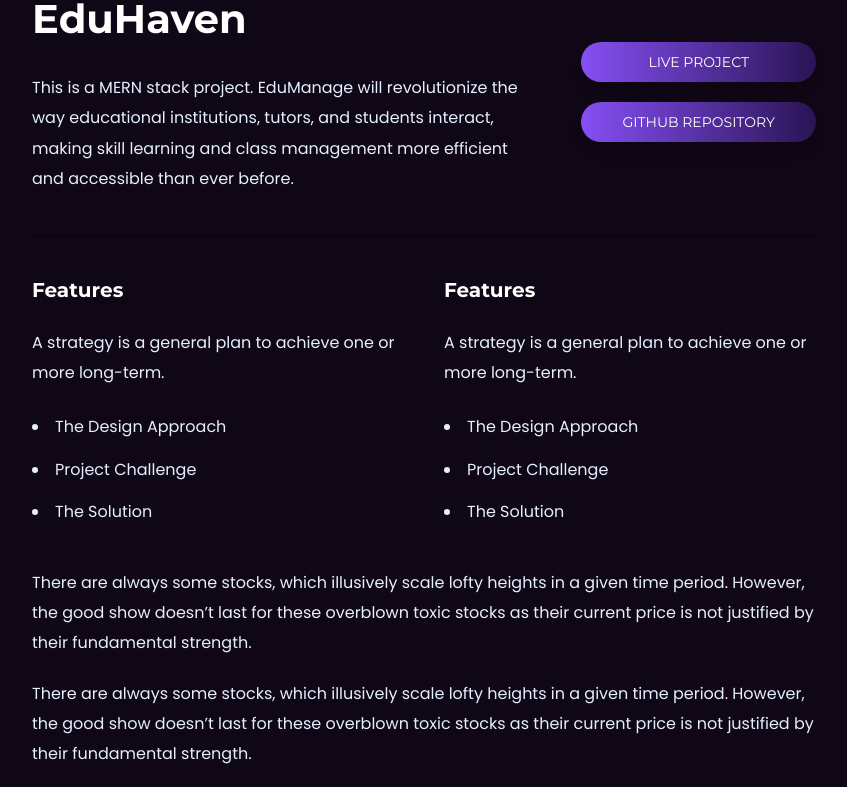
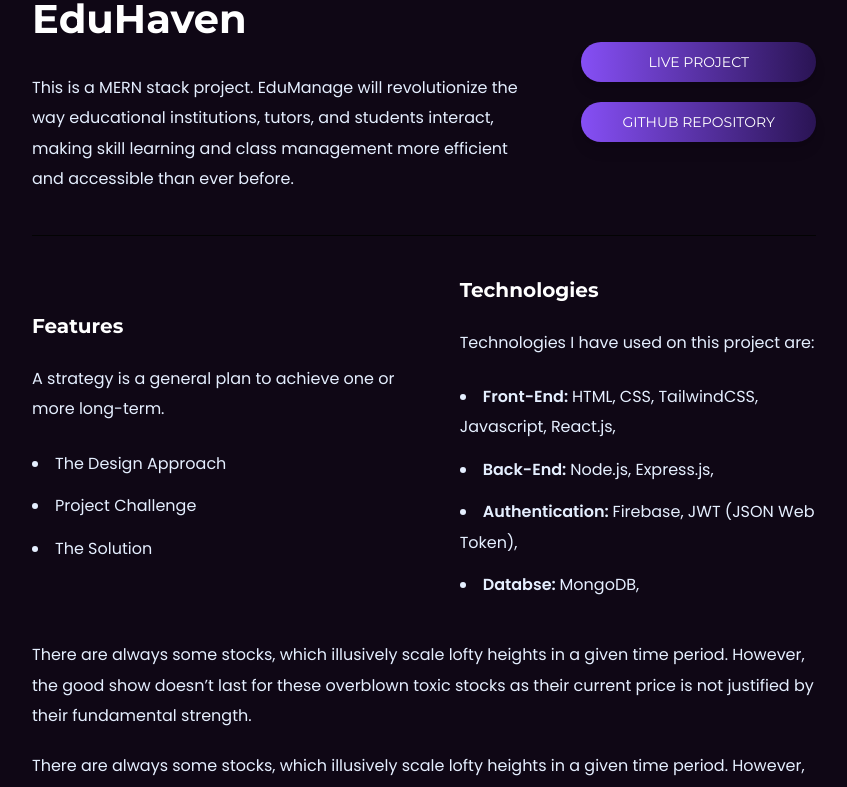
Before and after one commit to yeaminfoysal/Portfolio, a React (Vite) app: page /project2 in a window 1280 px wide. Shown: the part 579-1366 px from the top of the page, without its empty margins (216-1063 px from the left). Built offline with nearby package versions, Linux system fonts and the light colour scheme.

Commit message:
projects technologies updated

```diff
--- a/src/Pages/ProjectDetails/ProjectDetails1.jsx
+++ b/src/Pages/ProjectDetails/ProjectDetails1.jsx
@@ -6,6 +6,24 @@
 import { Link } from 'react-router-dom';
 
 const ProjectDetails1 = () => {
+    const technologies = [
+        {
+            type: 'Front-End',
+            tech: ['HTML', 'CSS', 'TailwindCSS', 'Javascript', 'React.js']
+        },
+        {
+            type: 'Back-End',
+            tech: ['Node.js', 'Express.js']
+        },
+        {
+            type: 'Authentication',
+            tech: ['Firebase']
+        },
+        {
+            type: 'Databse',
+            tech: ['MongoDB']
+        }
+    ]
     return (
         <div className="bg-main py-20">
             <div className='bg-secondery w-[95%] lg:w-[70%] mx-auto rounded-2xl shadow-xl shadow-[#000000] p-14 relative'>
@@ -40,12 +58,14 @@
                         </ul>
                     </div>
                     <div>
-                        <h4 className='text-xl font-bold mb-6'>Features</h4>
-                        <p className='leading-[1.9] color-desc'>A strategy is a general plan to achieve one or more long-term.</p>
+                        <h4 className='text-xl font-bold mb-6'>Technologies</h4>
+                        <p className='leading-[1.9] color-desc'>Technologies I have used on this project are:</p>
                         <ul className='mt-6 leading-[1.9] color-desc list-inside list-disc space-y-3'>
-                            <li>The Design Approach</li>
-                            <li>Project Challenge</li>
-                            <li>The Solution</li>
+                            {
+                                technologies.map(type => (
+                                    <li className='font-semibold'>{type.type}: {type.tech.map(t => <p key={t} className='inline font-normal' >{t}, </p> )} </li>
+                                ) )
+                            }
                         </ul>
                     </div>
                 </div>
--- a/src/Pages/ProjectDetails/ProjectDetails2.jsx
+++ b/src/Pages/ProjectDetails/ProjectDetails2.jsx
@@ -5,6 +5,24 @@
 
 
 const ProjectDetails2 = () => {
+    const technologies = [
+        {
+            type: 'Front-End',
+            tech: ['HTML', 'CSS', 'TailwindCSS', 'Javascript', 'React.js']
+        },
+        {
+            type: 'Back-End',
+            tech: ['Node.js', 'Express.js']
+        },
+        {
+            type: 'Authentication',
+            tech: ['Firebase', 'JWT (JSON Web Token)']
+        },
+        {
+            type: 'Databse',
+            tech: ['MongoDB']
+        }
+    ]
     return (
         <div className="bg-main py-20">
             <div className='bg-secondery w-[95%] lg:w-[70%] mx-auto rounded-2xl shadow-xl shadow-[#000000] p-14 relative'>
@@ -39,12 +57,14 @@
                         </ul>
                     </div>
                     <div>
-                        <h4 className='text-xl font-bold mb-6'>Features</h4>
-                        <p className='leading-[1.9] color-desc'>A strategy is a general plan to achieve one or more long-term.</p>
+                        <h4 className='text-xl font-bold mb-6'>Technologies</h4>
+                        <p className='leading-[1.9] color-desc'>Technologies I have used on this project are:</p>
                         <ul className='mt-6 leading-[1.9] color-desc list-inside list-disc space-y-3'>
-                            <li>The Design Approach</li>
-                            <li>Project Challenge</li>
-                            <li>The Solution</li>
+                            {
+                                technologies.map(type => (
+                                    <li className='font-semibold'>{type.type}: {type.tech.map(t => <p key={t} className='inline font-normal' >{t}, </p>)} </li>
+                                ))
+                            }
                         </ul>
                     </div>
                 </div>
--- a/src/Pages/ProjectDetails/ProjectDetails3.jsx
+++ b/src/Pages/ProjectDetails/ProjectDetails3.jsx
@@ -5,6 +5,24 @@
 
 
 const ProjectDetails3 = () => {
+    const technologies = [
+        {
+            type: 'Front-End',
+            tech: ['HTML', 'CSS', 'TailwindCSS', 'Javascript', 'React.js']
+        },
+        {
+            type: 'Back-End',
+            tech: ['Node.js', 'Express.js']
+        },
+        {
+            type: 'Authentication',
+            tech: ['Firebase']
+        },
+        {
+            type: 'Databse',
+            tech: ['MongoDB']
+        }
+    ]
     return (
         <div className="bg-main py-20">
             <div className='bg-secondery w-[95%] lg:w-[70%] mx-auto rounded-2xl shadow-xl shadow-[#000000] p-14 relative'>
@@ -39,12 +57,14 @@
                         </ul>
                     </div>
                     <div>
-                        <h4 className='text-xl font-bold mb-6'>Features</h4>
-                        <p className='leading-[1.9] color-desc'>A strategy is a general plan to achieve one or more long-term.</p>
+                        <h4 className='text-xl font-bold mb-6'>Technologies</h4>
+                        <p className='leading-[1.9] color-desc'>Technologies I have used on this project are:</p>
                         <ul className='mt-6 leading-[1.9] color-desc list-inside list-disc space-y-3'>
-                            <li>The Design Approach</li>
-                            <li>Project Challenge</li>
-                            <li>The Solution</li>
+                            {
+                                technologies.map(type => (
+                                    <li className='font-semibold'>{type.type}: {type.tech.map(t => <p key={t} className='inline font-normal' >{t}, </p>)} </li>
+                                ))
+                            }
                         </ul>
                     </div>
                 </div>
```
